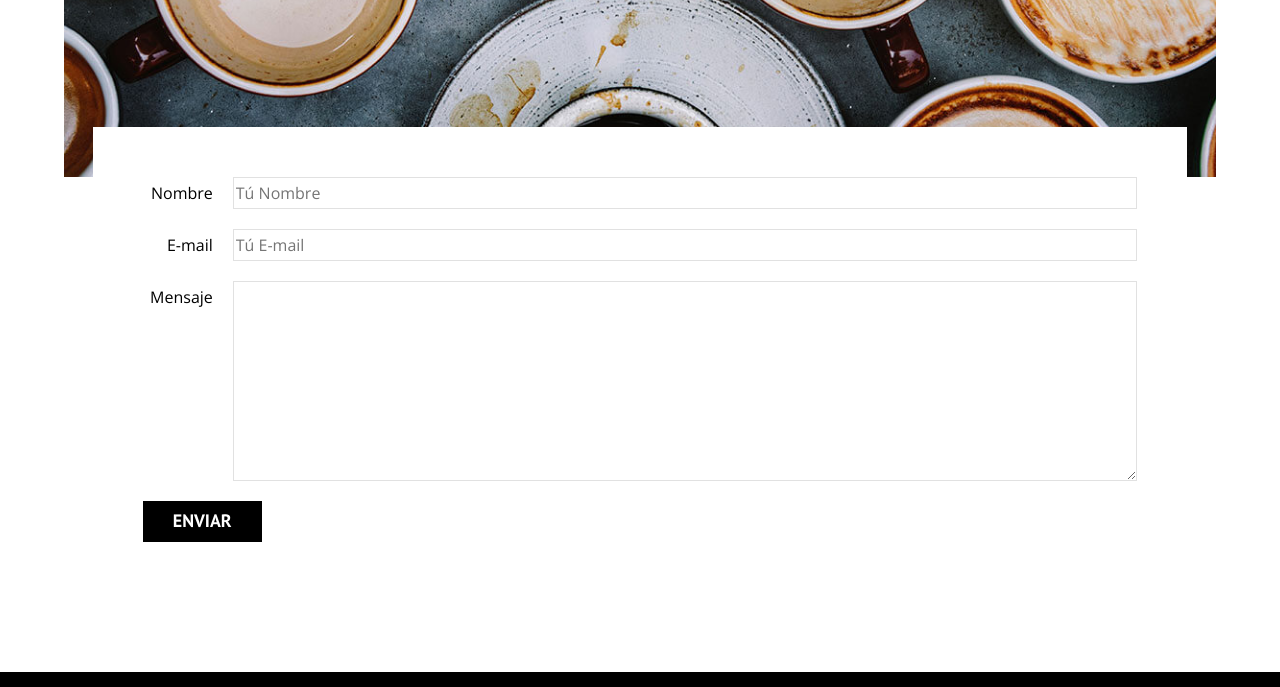
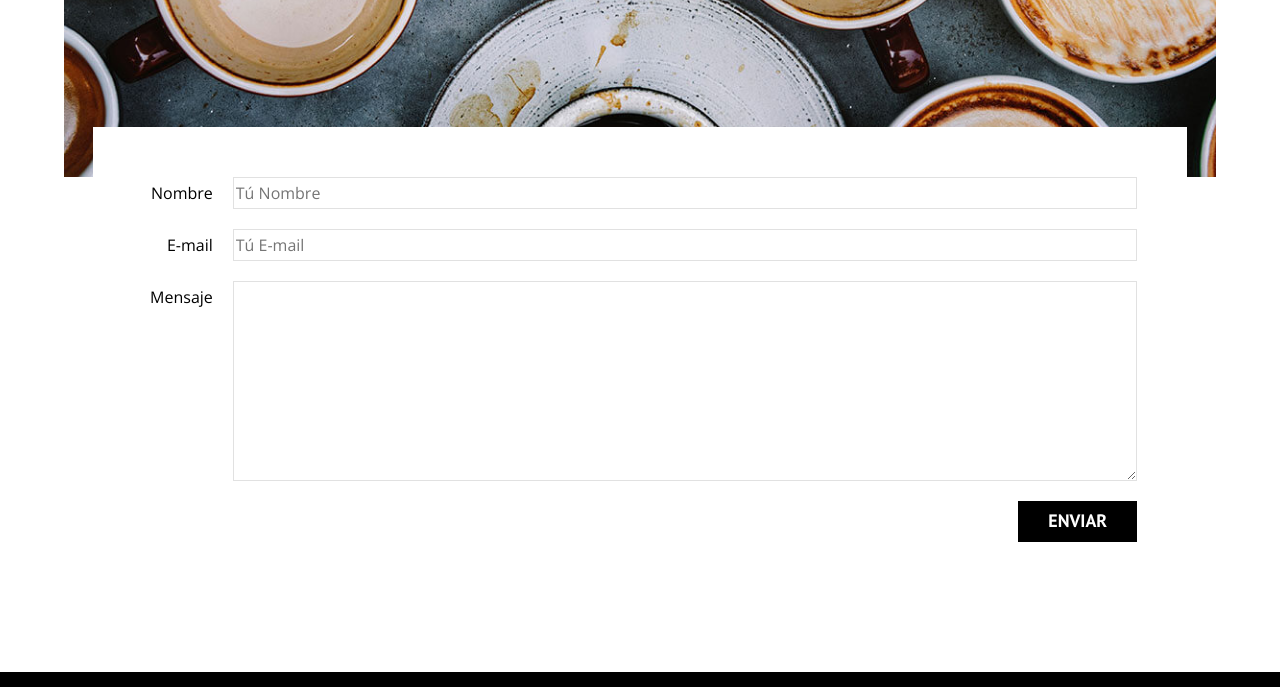
Before and after one commit to Alterlapsus/BlogOfCoffee, a plain HTML site: page contacto.html in a window 1280 px wide. Shown: the part 925-1612 px from the top of the page. Drawn offline with nearby package versions, Linux system fonts and the light colour scheme.

Commit message:
finalizando proyecto

```diff
--- a/contacto.html
+++ b/contacto.html
@@ -67,7 +67,7 @@
             </div>
 
             <div class="campo">
-                <input type="submit" value="Enviar" class="boton boton--primario">
+                <input type="submit" value="Enviar" class="boton boton--primario derecha">
             </div>
 
         </form>
--- a/css/styles.css
+++ b/css/styles.css
@@ -257,6 +257,7 @@ img{
     width: 95%;
     padding: 5rem;
 }
+
 .campo{
     display: flex;
     margin-bottom: 2rem;
@@ -269,8 +270,13 @@ img{
 .campo__field{
     flex: 1;
     border: 1px solid var(--gris);
-    overflow: hidden;
+    overflow: auto;
 }
 .campo__field--textarea{
     height: 20rem;
 }
+
+.derecha{
+    display: block;
+    margin-left: auto;
+}
```
